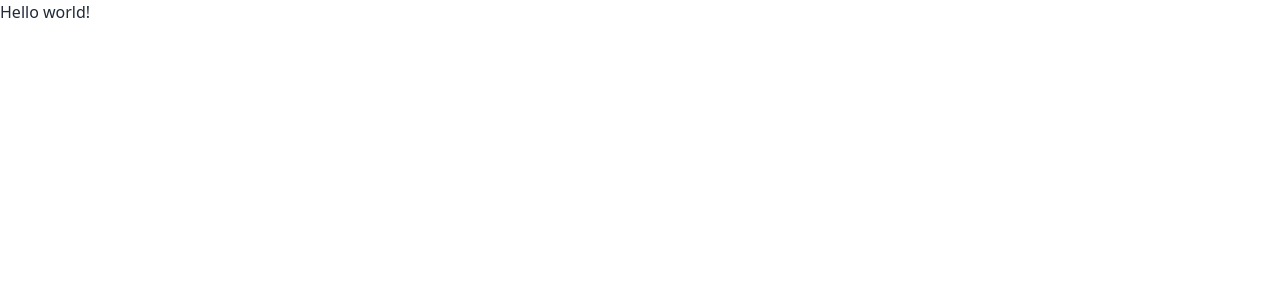
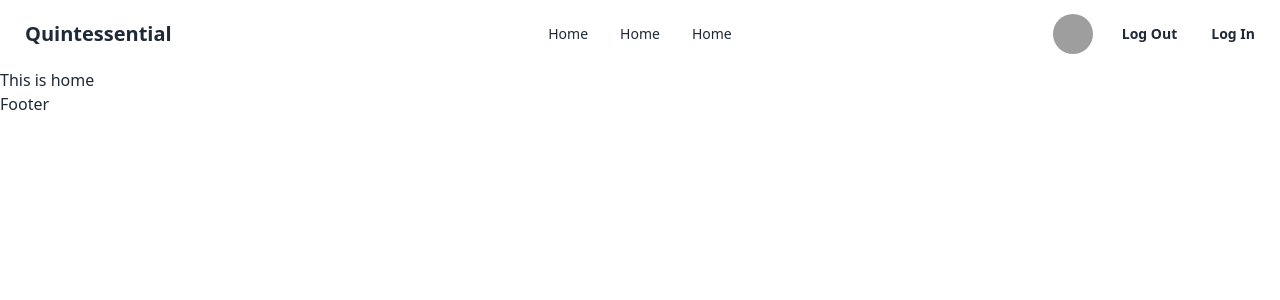
Before and after one commit to shariarSultanFahim/quintessential-Luxury-Real-Estate, a React (Vite) app: page / in a window 1280 px wide. Shown: the top 300 px of the page. Built offline with nearby package versions, Linux system fonts and the light colour scheme; grey boxes are pictures that could not be loaded.

Commit message:
Added Login and Register page, Logout button, Navbar, Dynamic title

```diff
--- /dev/null
+++ b/src/Components/Home/Home.jsx
@@ -0,0 +1,15 @@
+import useDocumentTitle from "../../CustomHook/useDocumentTitle"
+
+const Home = () => {
+    useDocumentTitle('Home')
+
+    return (
+
+
+        <div>
+            This is home
+        </div>
+    );
+};
+
+export default Home;
--- /dev/null
+++ b/src/Components/Login/Login.jsx
@@ -0,0 +1,40 @@
+import { Link } from "react-router-dom";
+import useDocumentTitle from "../../CustomHook/useDocumentTitle";
+const Login = () => {
+
+    useDocumentTitle('Login');
+
+    return (
+        <div className="container mx-auto hero min-h-screen ">
+            <div className="hero-content flex-col gap-6">
+                <div className="text-center">
+                    <h1 className="text-5xl font-bold">Login</h1>
+                </div>
+                <div className="card w-full shadow-2xl bg-base-100 md:w-96">
+                <form className="card-body">
+                    <div className="form-control">
+                    <label className="label">
+                        <span className="label-text">Email</span>
+                    </label>
+                    <input type="email" name="email" placeholder="email" className="input input-bordered" required />
+                    </div>
+                    <div className="form-control">
+                    <label className="label">
+                        <span className="label-text">Password</span>
+                    </label>
+                    <input type="password" name="password" placeholder="password" className="input input-bordered" required />
+                    <label className="label">
+                        <Link to='/register'><a href="#" className="label-text-alt link link-hover">Register Now</a></Link>
+                    </label>
+                    </div>
+                    <div className="form-control mt-6">
+                        <button className="btn btn-primary">Login</button>
+                    </div>
+                </form>
+                </div>
+            </div>
+        </div>
+    );
+};
+
+export default Login;
--- /dev/null
+++ b/src/Components/Register/Register.jsx
@@ -0,0 +1,44 @@
+import { Link } from "react-router-dom";
+import useDocumentTitle from "../../CustomHook/useDocumentTitle";
+
+
+
+
+const Register = () => {
+
+    useDocumentTitle('Register');
+
+    return (
+        <div className="container mx-auto hero min-h-screen ">
+            <div className="hero-content flex-col gap-6">
+                <div className="text-center">
+                    <h1 className="text-5xl font-bold">Register</h1>
+                </div>
+                <div className="card w-full shadow-2xl bg-base-100 md:w-96">
+                <form className="card-body">
+                    <div className="form-control">
+                    <label className="label">
+                        <span className="label-text">Email</span>
+                    </label>
+                    <input type="email" name="email" placeholder="email" className="input input-bordered" required />
+                    </div>
+                    <div className="form-control">
+                    <label className="label">
+                        <span className="label-text">Password</span>
+                    </label>
+                    <input type="password" name="password" placeholder="password" className="input input-bordered" required />
+                    <label className="label">
+                        <Link to='/login'><a href="#" className="label-text-alt link link-hover">Login</a></Link>
+                    </label>
+                    </div>
+                    <div className="form-control mt-6">
+                        <button className="btn btn-primary">Register</button>
+                    </div>
+                </form>
+                </div>
+            </div>
+        </div>
+    );
+};
+
+export default Register;
--- /dev/null
+++ b/src/Components/Root/Root.jsx
@@ -0,0 +1,14 @@
+import { Outlet } from "react-router-dom";
+import NavBar from "../SharedComponents/NavBar/NavBar";
+import Footer from "../SharedComponents/Footer/Footer";
+const Root = () => {
+    return (
+        <div>
+            <NavBar></NavBar>
+            <Outlet></Outlet>
+            <Footer></Footer>
+        </div>
+    );
+};
+
+export default Root;
--- /dev/null
+++ b/src/Components/SharedComponents/Footer/Footer.jsx
@@ -0,0 +1,9 @@
+const Footer = () => {
+    return (
+        <div>
+            Footer
+        </div>
+    );
+};
+
+export default Footer;
--- /dev/null
+++ b/src/Components/SharedComponents/NavBar/NavBar.jsx
@@ -0,0 +1,50 @@
+import { Link } from "react-router-dom";
+
+const NavBar = () => {
+
+    const items = <>
+    <li><Link to='/'>Home</Link></li>
+    <li><Link to='/'>Home</Link></li>
+    <li><Link to='/'>Home</Link></li>
+    </>
+
+    return (
+        <div className="container mx-auto navbar bg-base-100">
+            <div className="navbar-start">
+                <div className="dropdown">
+                <div tabIndex={0} role="button" className="btn btn-ghost lg:hidden">
+                    <svg xmlns="http://www.w3.org/2000/svg" className="h-5 w-5" fill="none" viewBox="0 0 24 24" stroke="currentColor"><path strokeLinecap="round" strokeLinejoin="round" strokeWidth="2" d="M4 6h16M4 12h8m-8 6h16" /></svg>
+                </div>
+                <ul tabIndex={0} className="menu menu-sm dropdown-content mt-3 z-[1] p-2 shadow bg-base-100 rounded-box w-52">
+
+                    {items}
+
+                </ul>
+                </div>
+                <a className="btn btn-ghost text-xl">Quintessential</a>
+            </div>
+            <div className="navbar-center hidden lg:flex">
+                <ul className="menu menu-horizontal px-1">
+
+                {items}
+
+                </ul>
+            </div>
+            <div className="navbar-end">
+                <div className="inline-flex items-center gap-2">
+                    <div tabIndex={0} role="" className="btn btn-ghost btn-circle avatar">
+                        <div className="w-10 rounded-full">
+                        <img alt="Tailwind CSS Navbar component" src="https://daisyui.com/images/stock/photo-1534528741775-53994a69daeb.jpg" />
+                        </div>
+                    </div>
+                    <div>
+                        <Link to='/logout'><button className="btn btn-ghost">Log Out</button></Link>
+                        <Link to='/login'><button className="btn btn-ghost">Log In</button></Link>
+                    </div>
+                </div>
+            </div>
+        </div>
+    );
+};
+
+export default NavBar;
--- /dev/null
+++ b/src/CustomHook/useDocumentTitle.js
@@ -0,0 +1,18 @@
+import { useEffect, useRef } from 'react';
+
+function useDocumentTitle(title) {
+  const defaultTitle = useRef(document.title);
+
+  useEffect(() => {
+    const newTitle = title ? `${title} - Quintessential` : 'Quintessential';
+    document.title = newTitle;
+    const currentTitle = defaultTitle.current
+
+    return () => {
+      // Optional: Reset title on unmount to avoid conflicts
+      document.title = currentTitle;
+    };
+  }, [title]);
+}
+
+export default useDocumentTitle;
```
Also changed, not shown: src/main.jsx (+19 -1 lines).
